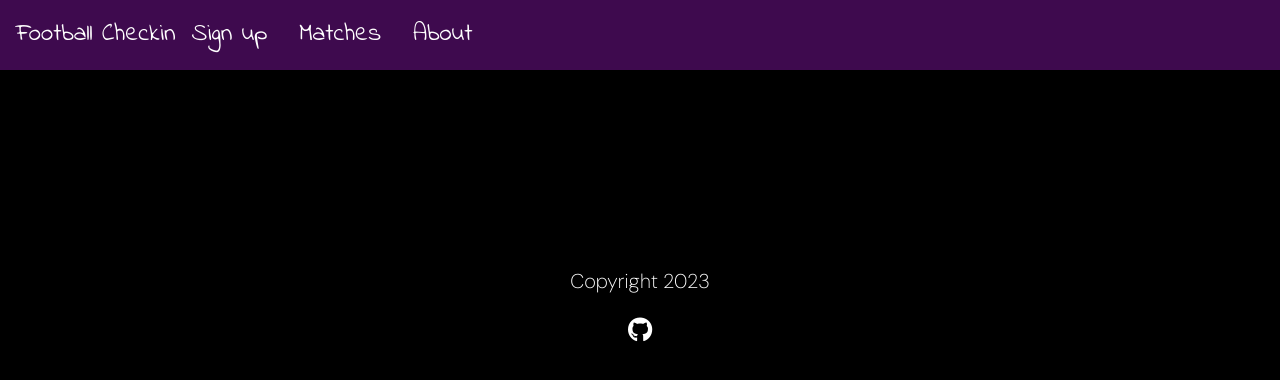
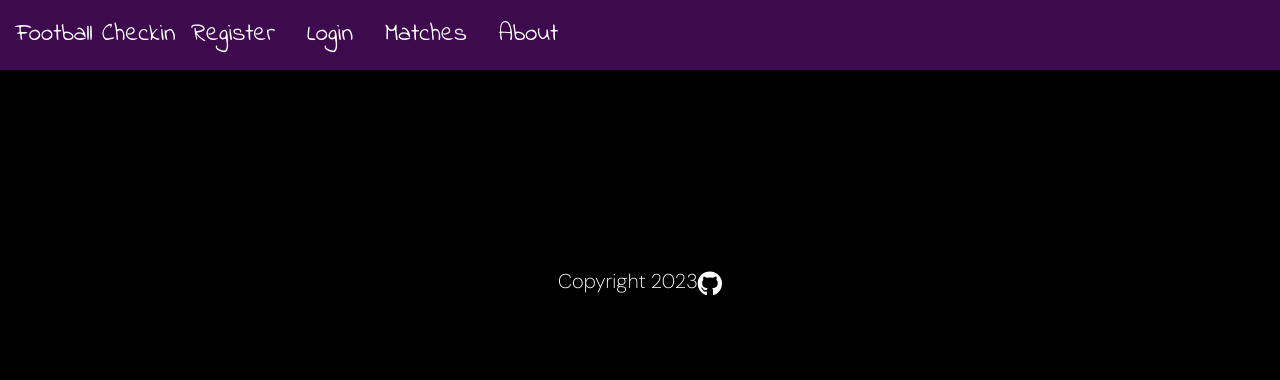
Before and after one commit to JoshuaCarroll1/footballcheckin, a Django app: page /matches/ in a window 1280 px wide. Shown: the top 380 px of the page. Run offline with Django 3.2, Linux system fonts and the light colour scheme; data that the repository does not hold is empty; some libraries are stand-ins or nearby versions.

Commit message:
Add authentication

```diff
--- a/football_checkup/settings.py
+++ b/football_checkup/settings.py
@@ -56,6 +56,7 @@ INSTALLED_APPS = [
 
 SITES_ID = 1
 
+ACCOUNT_EMAIL_VERIFICATION = 'none'
 LOGIN_REDIRECT_URL = '/'
 LOGOUT_REDIRECT_URL = '/'
 
--- a/templates/base.html
+++ b/templates/base.html
@@ -37,7 +37,10 @@
                 {% endif %}
                 {% else %}
                 <li class="nav-item">
-                    <a class="nav-link" href="#">Sign up</a>
+                    <a class="nav-link" href="{% url 'account_signup' %}">Register</a>
+                </li>
+                <li class="nav-item">
+                    <a class="nav-link" href="{% url 'account_login' %}">Login</a>
                 </li>
                 {% endif %}
                 <li class="nav-item">
@@ -53,7 +56,9 @@
     <section id="alerts">
         {% for msg in messages %}
         <!-- all django message tags mirror bootstrap, except error/danger -->
-                <aside class="alert {% if msg.tags == 'error' %}alert-danger{% else %}alert-{{ msg.tags }}{% endif %} text-center" role="alert">
+        <aside
+            class="alert {% if msg.tags == 'error' %}alert-danger{% else %}alert-{{ msg.tags }}{% endif %} text-center"
+            role="alert">
             <h3>{{ msg }}</h3>
         </aside>
         {% endfor %}
@@ -70,12 +75,18 @@
 
     <!-- Footer -->
     <footer>
+        <div class="row justify-content-md-center">
             <p class="center">Copyright 2023</p>
             <p class="center"><a href="https://github.com/JoshuaCarroll1"><i class="fa-brands fa-github"></i></p>
+        </div>
     </footer>
 </body>
 <script src="https://kit.fontawesome.com/ca67bd5760.js" crossorigin="anonymous"></script>
-<script src="https://cdn.jsdelivr.net/npm/jquery@3.5.1/dist/jquery.slim.min.js" integrity="sha384-DfXdz2htPH0lsSSs5nCTpuj/zy4C+OGpamoFVy38MVBnE+IbbVYUew+OrCXaRkfj" crossorigin="anonymous"></script>
-<script src="https://cdn.jsdelivr.net/npm/bootstrap@4.6.2/dist/js/bootstrap.bundle.min.js" integrity="sha384-Fy6S3B9q64WdZWQUiU+q4/2Lc9npb8tCaSX9FK7E8HnRr0Jz8D6OP9dO5Vg3Q9ct" crossorigin="anonymous"></script>
+<script src="https://cdn.jsdelivr.net/npm/jquery@3.5.1/dist/jquery.slim.min.js"
+    integrity="sha384-DfXdz2htPH0lsSSs5nCTpuj/zy4C+OGpamoFVy38MVBnE+IbbVYUew+OrCXaRkfj" crossorigin="anonymous">
+</script>
+<script src="https://cdn.jsdelivr.net/npm/bootstrap@4.6.2/dist/js/bootstrap.bundle.min.js"
+    integrity="sha384-Fy6S3B9q64WdZWQUiU+q4/2Lc9npb8tCaSX9FK7E8HnRr0Jz8D6OP9dO5Vg3Q9ct" crossorigin="anonymous">
+</script>
 
 </html>
```
Lines whose indentation alone changed are shown as unchanged.
